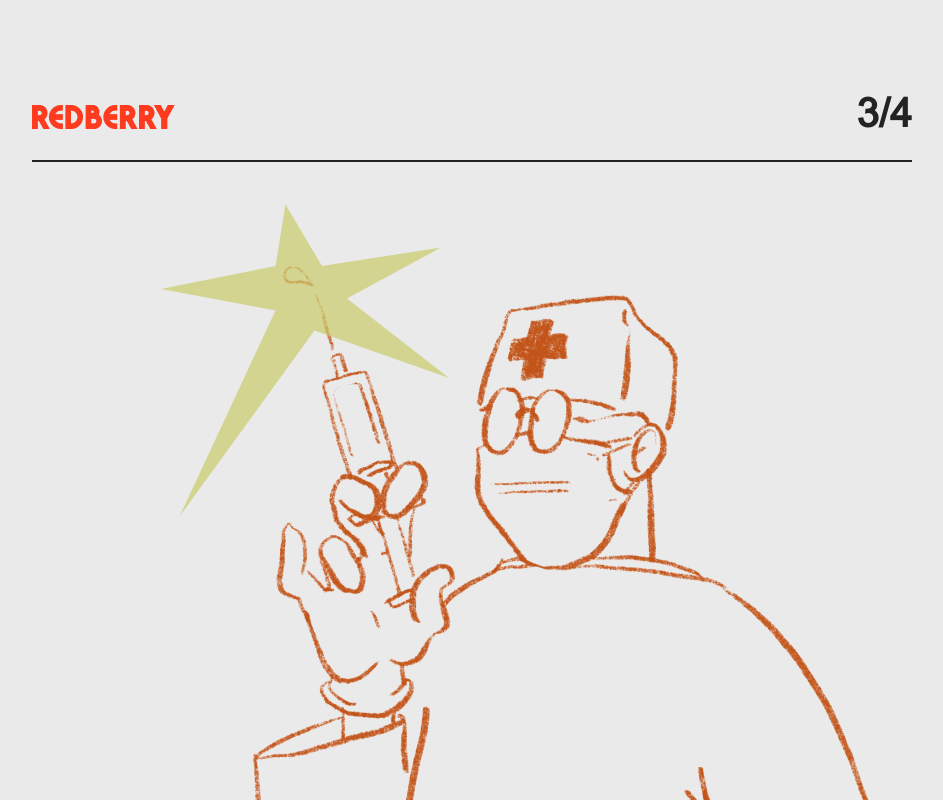
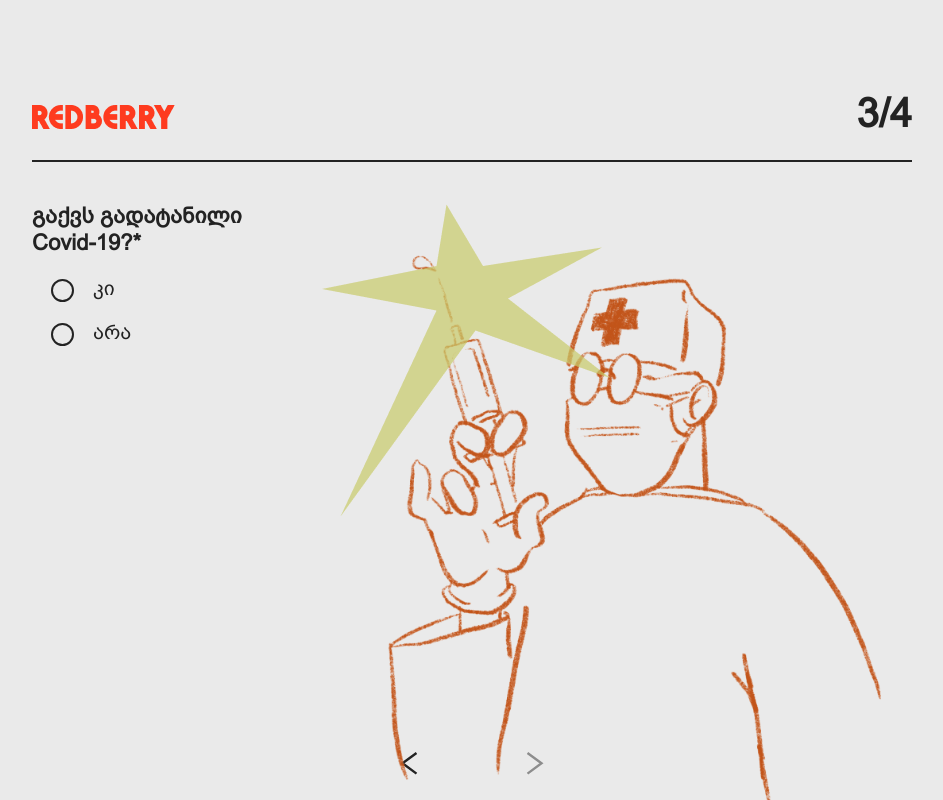
Before and after one commit to RedberryInternship/tsukho-covid-questionare, a React (Vite) app: page /form/is-vacinated in a window 1280 px wide. Shown: the top 800 px of the page, without its empty margins (168-1111 px from the left). Built offline with nearby package versions, Linux system fonts and the light colour scheme; what tailwindcss-animation-delay would draw is missing.

Commit message:
feat: create is vaccinated form
I created form page for is vaccinated and validation and logic is also done

```diff
--- a/src/components/FormsInputs/IsVacinatedFormInputs.tsx
+++ b/src/components/FormsInputs/IsVacinatedFormInputs.tsx
@@ -1,5 +1,224 @@
+import { Fragment } from 'react';
+import { useForm, useWatch } from 'react-hook-form';
+import { useNavigate } from 'react-router';
+import { Link } from 'react-router-dom';
+import { ArrowLeft, ArrowRight, ArrowRightDisabled } from '~/components/icons';
+
 const IsVacinatedFormInputs = () => {
-  return <div>IsVacinatedFormInputs</div>;
+  const navigate = useNavigate();
+  const {
+    register,
+    control,
+    handleSubmit,
+    formState: { isValid },
+  } = useForm({
+    mode: 'onChange',
+    shouldUnregister: true,
+  });
+  const userAnswers = useWatch({
+    control,
+    name: ['had_vaccine', 'vaccination_stage', 'i_am_waiting'],
+  });
+
+  const onSubmit = (data: any) => {
+    navigate('../form/covid-politic?starting-point=forward');
+    console.log(data);
+  };
+
+  return (
+    <form onSubmit={handleSubmit(onSubmit)}>
+      <label
+        htmlFor='had_vaccine'
+        className='font-bold leading-[27px] text-[22px] text-neutral-850 mb-[18px] '
+      >
+        გაქვს გადატანილი Covid-19?*
+      </label>
+      <div className='flex items-center my-[20px] '>
+        <input
+          type='radio'
+          {...register('had_vaccine', { required: true })}
+          id='yes'
+          value={'yes'}
+          className='mx-[19px] radio-button'
+        />
+        <label
+          htmlFor='yes'
+          className='font-normal text-xl leading-6 text-neutral-850'
+        >
+          კი
+        </label>
+      </div>
+      <div className='flex items-center mb-[20px]'>
+        <input
+          type='radio'
+          {...register('had_vaccine', { required: true })}
+          value={'no'}
+          id='no'
+          className='mx-[19px] radio-button'
+        />
+        <label
+          htmlFor='no'
+          className='font-normal text-xl leading-6 text-neutral-850'
+        >
+          არა
+        </label>
+      </div>
+      {userAnswers[0] === 'yes' && (
+        <Fragment>
+          <label
+            htmlFor='vaccination_stage'
+            className='font-bold leading-[27px] text-[22px] text-neutral-850 mb-[18px] '
+          >
+            აირჩიე რა ეტაპზე ხარ*
+          </label>
+          <div className='flex items-center my-[20px] '>
+            <input
+              type='radio'
+              {...register('vaccination_stage', { required: true })}
+              id='first_dosage_and_registered_on_the_second'
+              value={'first_dosage_and_registered_on_the_second'}
+              className='mx-[19px] radio-button'
+            />
+            <label
+              htmlFor='first_dosage_and_registered_on_the_second'
+              className='font-normal text-xl leading-6 text-neutral-850'
+            >
+              პირველი დოზა და დარეგისტრირებული ვარ მეორეზე
+            </label>
+          </div>
+          <div className='flex items-center mb-[20px]'>
+            <input
+              type='radio'
+              {...register('vaccination_stage', { required: true })}
+              value={'fully_vaccinated'}
+              id='fully_vaccinated'
+              className='mx-[19px] radio-button'
+            />
+            <label
+              htmlFor='fully_vaccinated'
+              className='font-normal text-xl leading-6 text-neutral-850'
+            >
+              სრულად აცრილი ვარ
+            </label>
+          </div>
+          <div className='flex items-center mb-[20px]'>
+            <input
+              type='radio'
+              {...register('vaccination_stage', { required: true })}
+              value={'first_dosage_and_not_registered_yet'}
+              id='first_dosage_and_not_registered_yet'
+              className='mx-[19px] radio-button'
+            />
+            <label
+              htmlFor='first_dosage_and_not_registered_yet'
+              className='font-normal text-xl leading-6 text-neutral-850'
+            >
+              პირველი დოზა და არ დავრეგისტრირებულვარ მეორეზე
+            </label>
+          </div>
+        </Fragment>
+      )}
+
+      {userAnswers[0] === 'no' && (
+        <Fragment>
+          <label
+            htmlFor='i_am_waiting'
+            className='font-bold leading-[27px] text-[22px] text-neutral-850 mb-[18px] '
+          >
+            რას ელოდები?*
+          </label>
+          <div className='flex items-center my-[20px] '>
+            <input
+              type='radio'
+              {...register('i_am_waiting', { required: true })}
+              id='registered_and_waiting'
+              value={'registered_and_waiting'}
+              className='mx-[19px] radio-button'
+            />
+            <label
+              htmlFor='registered_and_waiting'
+              className='font-normal text-xl leading-6 text-neutral-850'
+            >
+              დარეგისტრირებული ვარ და ველოდები რიცხვს
+            </label>
+          </div>
+          <div className='flex items-center mb-[20px]'>
+            <input
+              type='radio'
+              {...register('i_am_waiting', { required: true })}
+              value={'not_planning'}
+              id='not_planning'
+              className='mx-[19px] radio-button'
+            />
+            <label
+              htmlFor='not_planning'
+              className='font-normal text-xl leading-6 text-neutral-850'
+            >
+              არ ვგეგმავ
+            </label>
+          </div>
+          <div className='flex items-center mb-[20px]'>
+            <input
+              type='radio'
+              {...register('i_am_waiting', { required: true })}
+              value={'had_covid_and_planning_to_be_vaccinated'}
+              id='had_covid_and_planning_to_be_vaccinated'
+              className='mx-[19px] radio-button'
+            />
+            <label
+              htmlFor='had_covid_and_planning_to_be_vaccinated'
+              className='font-normal text-xl leading-6 text-neutral-850'
+            >
+              გადატანილი მაქვს და ვგეგმავ აცრას
+            </label>
+          </div>
+        </Fragment>
+      )}
+
+      {userAnswers[1] === 'first_dosage_and_not_registered_yet' && (
+        <div className='font-normal text-xl leading-6 text-neutral-850 mt-[51px] ml-[61px]'>
+          რომ არ გადადო, <br /> ბარემ ახლავე დარეგისტრირდი
+          <br />
+          <a
+            href='htts://booking.moh.gov.ge/'
+            target='_blank'
+            rel='noreferrer'
+            className='text-cyan-650'
+          >
+            https://booking.moh.gov.ge/
+          </a>
+        </div>
+      )}
+
+      {userAnswers[2] === 'had_covid_and_planning_to_be_vaccinated' && (
+        <div className='font-normal text-xl leading-6 text-neutral-850 mt-[51px] ml-[61px] w-[491px]'>
+          ახალი პროტოკოლით კოვიდის გადატანიდან 1 თვის შემდეგ შეგიძლიათ ვაქცინის
+          გაკეთება.
+          <br />
+          <br />
+          👉 რეგისტრაციის ბმული
+          <br />
+          <a
+            href='htts://booking.moh.gov.ge/'
+            target='_blank'
+            rel='noreferrer'
+            className='text-cyan-650'
+          >
+            https://booking.moh.gov.ge/
+          </a>
+        </div>
+      )}
+
+      <div className='w-[145px] flex justify-between absolute bottom-[25px] left-[50%] translate-x-[-50%]'>
+        <Link to={'../form/covid-state?starting-point=backward'}>
+          <ArrowLeft />
+        </Link>
+        <button disabled={!isValid}>
+          {isValid ? <ArrowRight /> : <ArrowRightDisabled />}
+        </button>
+      </div>
+    </form>
+  );
 };
 
 export default IsVacinatedFormInputs;
--- a/src/pages/FormPages/IsVacinatedPage.tsx
+++ b/src/pages/FormPages/IsVacinatedPage.tsx
@@ -1,28 +1,15 @@
-import { Link } from 'react-router-dom';
 import {
-  ArrowLeft,
-  ArrowRight,
   Layout,
   IsVacinatedFormAnimationComponents,
+  IsVacinatedFormInputs,
 } from '~/components';
 
 const IsVacinatedPage = () => {
   return (
     <Layout page={3}>
       <div className='flex justify-between'>
-        <div></div>
+        <IsVacinatedFormInputs />
         <IsVacinatedFormAnimationComponents />
-      </div>
-
-      <div className='w-full flex justify-center'>
-        <div className='w-[145px] flex justify-between '>
-          <Link to={'../form/covid-state?starting-point=backward'}>
-            <ArrowLeft />
-          </Link>
-          <Link to={'../form/covid-politic?starting-point=forward'}>
-            <ArrowRight />
-          </Link>
-        </div>
       </div>
     </Layout>
   );
--- a/tailwind.config.cjs
+++ b/tailwind.config.cjs
@@ -12,6 +12,9 @@ module.exports = {
       colors: {
         neutral: {
           850: '#232323',
+        },
+        cyan: {
+          650: '#1289AE',
         },
         white: {
           100: '#FFFFFF',
```
